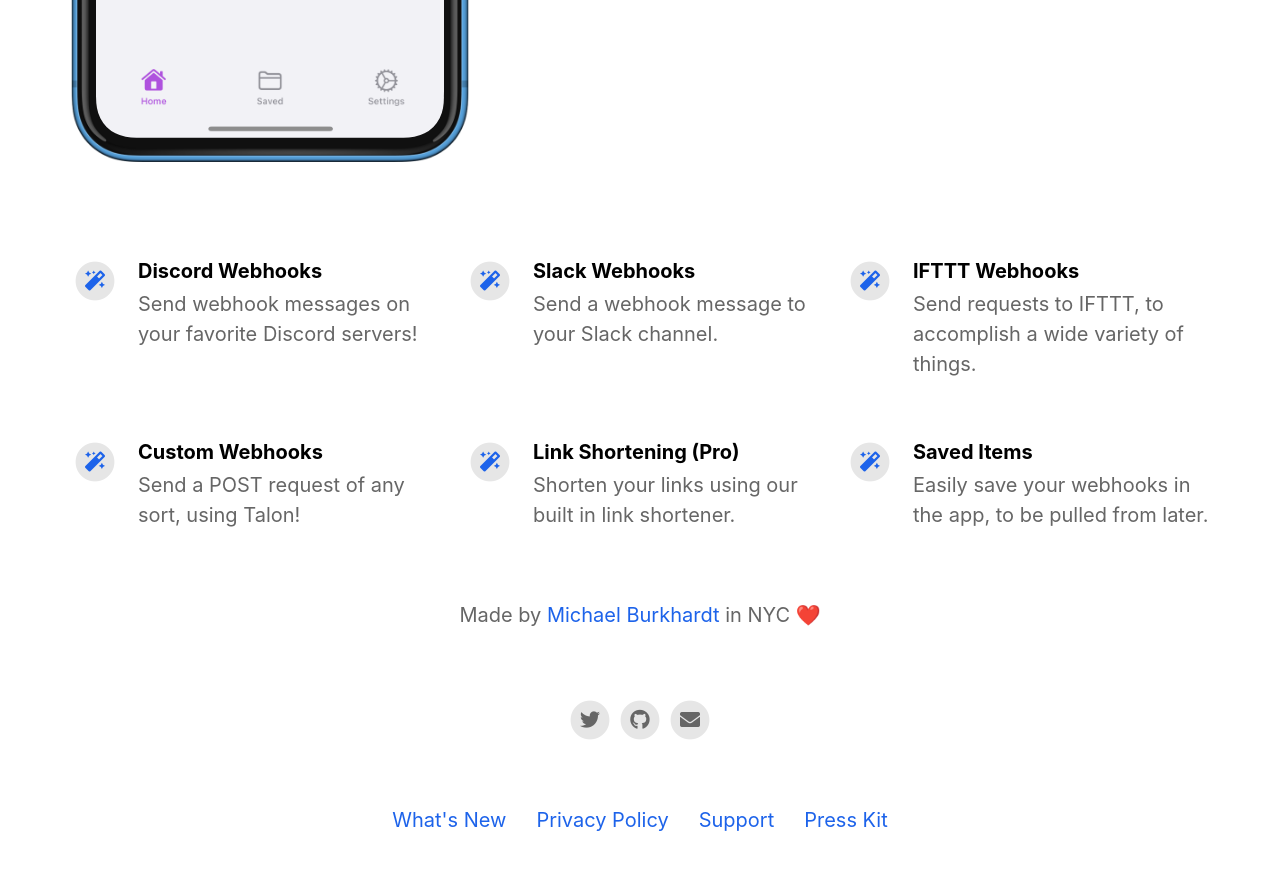
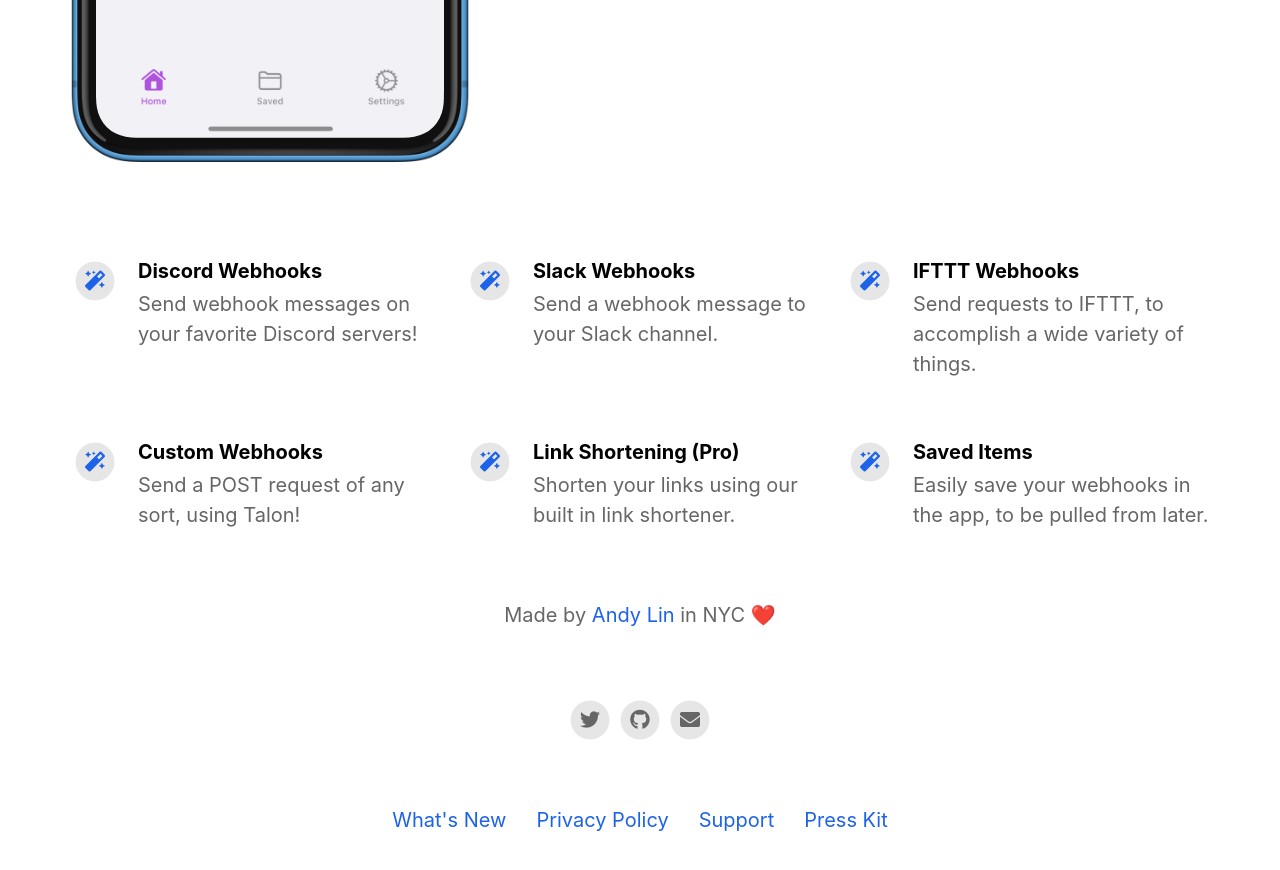
Before and after one commit to TalonApp/Website, a Jekyll site: the page built from index.html, in a window 1280 px wide and 900 px high, scrolled down 823 px. Shown: the top 870 px of the window. Built offline with Jekyll 4.4.1, drawn with Linux system fonts in a browser that asks for light colours; nearby versions of some CDN libraries.

Commit message:
updating the config yml file to reflect on the new ownership

```diff
--- a/_config.yml
+++ b/_config.yml
@@ -20,14 +20,14 @@ enable_smart_app_banner                   : true
 
 
 # Information About Yourself
-your_name                                 : Michael Burkhardt
-your_link                                 : https://x.com/mbrkhrdt
+your_name                                 : Andy Lin
+your_link                                 : https://x.com/notchbookair
 your_city                                 : NYC ❤️
-email_address                             : apps@michaelb.nyc
+email_address                             : andylin@nyu.edu
 facebook_username                         :
 instagram_username                        :
-twitter_username                          : mbrkhrdt
-github_username                           : mbrkhrdt
+twitter_username                          : notchbookair
+github_username                           : andylin2004
 youtube_username                          :
 
 
```
